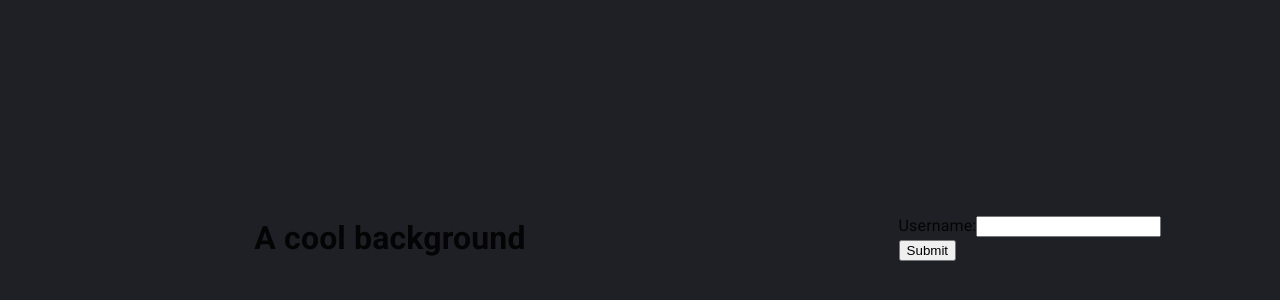
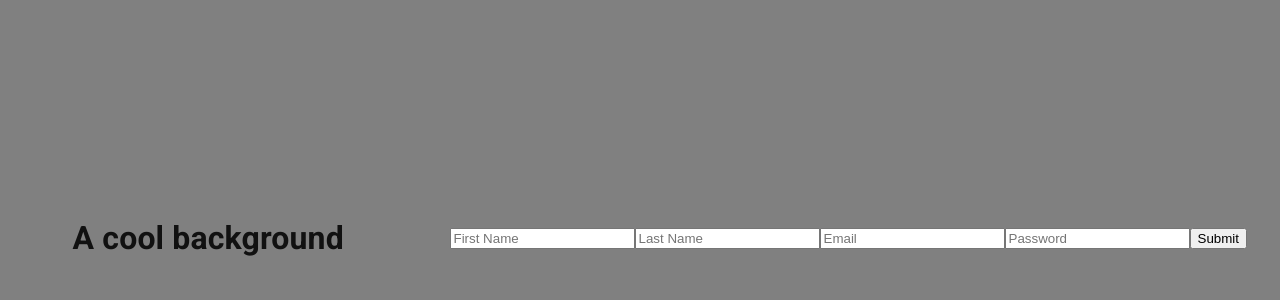
Before and after one commit to Jiske-N/market-tracker, a React (Vite) app in the folder client/: page /log-in in a window 1280 px wide. Shown: the part 162-462 px from the top of the page. Built offline with nearby package versions, Linux system fonts and the light colour scheme.

Commit message:
add checkpassword helper

```diff
--- a/client/package.json
+++ b/client/package.json
@@ -20,6 +20,7 @@
     "graphql": "^16.9.0",
     "react": "^18.3.1",
     "react-dom": "^18.3.1",
+    "react-hook-form": "^7.52.1",
     "react-redux": "^9.1.2",
     "react-router-dom": "^6.25.1"
   },
--- a/client/src/components/LoginForm.tsx
+++ b/client/src/components/LoginForm.tsx
@@ -148,32 +148,77 @@
 
 // export default LoginForm;
 
-import * as React from 'react'
+// _______________________________________________________________________
 
-interface FormElements extends HTMLFormControlsCollection {
-  usernameInput: HTMLInputElement
-}
-interface LoginFormElement extends HTMLFormElement {
-  readonly elements: FormElements
+// import * as React from 'react'
+
+// interface FormElements extends HTMLFormControlsCollection {
+//   usernameInput: HTMLInputElement
+// }
+// interface LoginFormElement extends HTMLFormElement {
+//   readonly elements: FormElements
+// }
+
+// export default function LoginForm({
+//   onSubmitUsername,
+// }: {
+//   onSubmitUsername: (username: string) => void
+// }) {
+//   function handleSubmit(event: React.FormEvent<LoginFormElement>) {
+//     event.preventDefault()
+//     onSubmitUsername(event.currentTarget.elements.usernameInput.value)
+//   }
+
+//   return (
+//     <form onSubmit={handleSubmit}>
+//       <div>
+//         <label htmlFor="usernameInput">Username:</label>
+//         <input id="usernameInput" type="text" />
+//       </div>
+//       <button type="submit">Submit</button>
+//     </form>
+//   )
+// }
+
+// _______________________________________________________________________
+import React from "react"
+import { useForm, Resolver } from "react-hook-form"
+
+type FormValues = {
+  firstName: string
+  lastName: string
+  email: string
+  password: string
 }
 
-export default function LoginForm({
-  onSubmitUsername,
-}: {
-  onSubmitUsername: (username: string) => void
-}) {
-  function handleSubmit(event: React.FormEvent<LoginFormElement>) {
-    event.preventDefault()
-    onSubmitUsername(event.currentTarget.elements.usernameInput.value)
+const resolver: Resolver<FormValues> = async (values) => {
+  return {
+    values: values.firstName ? values : {},
+    errors: !values.firstName
+      ? {
+          firstName: {
+            type: "required",
+            message: "First Name is required.",
+          },
+        }
+      : {},
   }
+}
+
+export default function LoginForm() {
+  const { register, handleSubmit, formState: { errors },} = useForm<FormValues>({resolver})
+  const onSubmit = handleSubmit((data) => console.log(data))
+
 
   return (
-    <form onSubmit={handleSubmit}>
-      <div>
-        <label htmlFor="usernameInput">Username:</label>
-        <input id="usernameInput" type="text" />
-      </div>
-      <button type="submit">Submit</button>
+    <form onSubmit={onSubmit}>
+      <input {...register("firstName")} placeholder="First Name" />
+      {errors?.firstName && <p>{errors.firstName.message}</p>}
+      <input {...register("lastName")} placeholder="Last Name"/>
+      <input type="email" {...register("email")} placeholder="Email"/>
+      <input type="password" {...register("password")} placeholder="Password"/>
+
+      <input type="submit" />
     </form>
   )
 }
--- a/client/src/index.css
+++ b/client/src/index.css
@@ -1,11 +1,12 @@
-@import url('https://fonts.googleapis.com/css2?family=Inter:wght@100..900&family=Questrial&family=Roboto:wght@400;500;700&display=swap');
+@import url("https://fonts.googleapis.com/css2?family=Inter:wght@100..900&family=Questrial&family=Roboto:wght@400;500;700&display=swap");
 
 html,
 body,
 #root,
 .app {
-  height: 100%;
-  width: 100%;
-  font-family: 'Roboto', 'Inter', 'Questrial', sans-serif;
-  background-color: #1f2026;
+    height: 100%;
+    width: 100%;
+    font-family: "Roboto", "Inter", "Questrial", sans-serif;
+    background-color: gray;
+    /* background-color: #1f2026; */
 }
--- a/client/src/theme/index.tsx
+++ b/client/src/theme/index.tsx
@@ -5,9 +5,15 @@
 
 export const ThemeContext = createContext<IThemeContext | null>(null);
 
-export const ThemeContextProvider: React.FunctionComponent<
-    React.PropsWithChildren
-> = ({ children }) => {
+type Props = {
+    children: React.ReactNode
+}
+
+export const ThemeContextProvider = ({ children }: Props) => {
+
+// export const ThemeContextProvider: React.FunctionComponent<
+//     React.PropsWithChildren
+// > = ({ children }) => {
     const [themeMode, setThemeMode] = useState<ThemeMode>(ThemeMode.System);
     const [theme, setTheme] = useState<Theme>(AppLightTheme);
 
```
Also changed, not shown: client/src/utilities/helpers.ts (added, +7 -0 lines), 1 other file (tests, documents, lock files or other folders).
